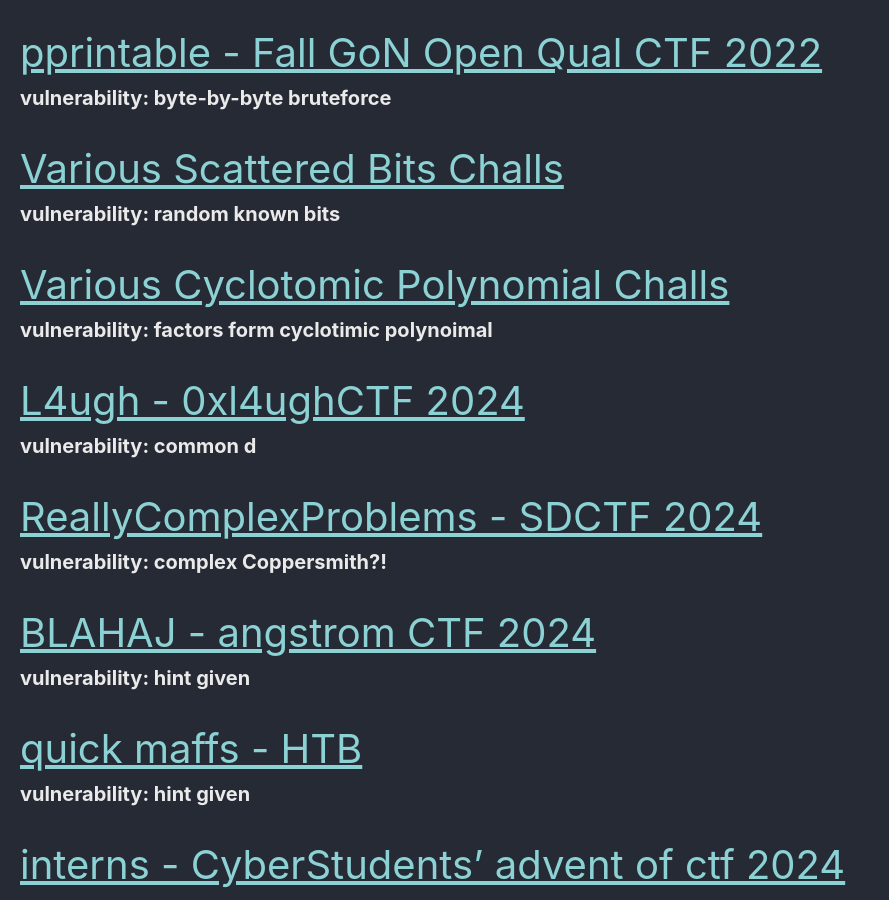
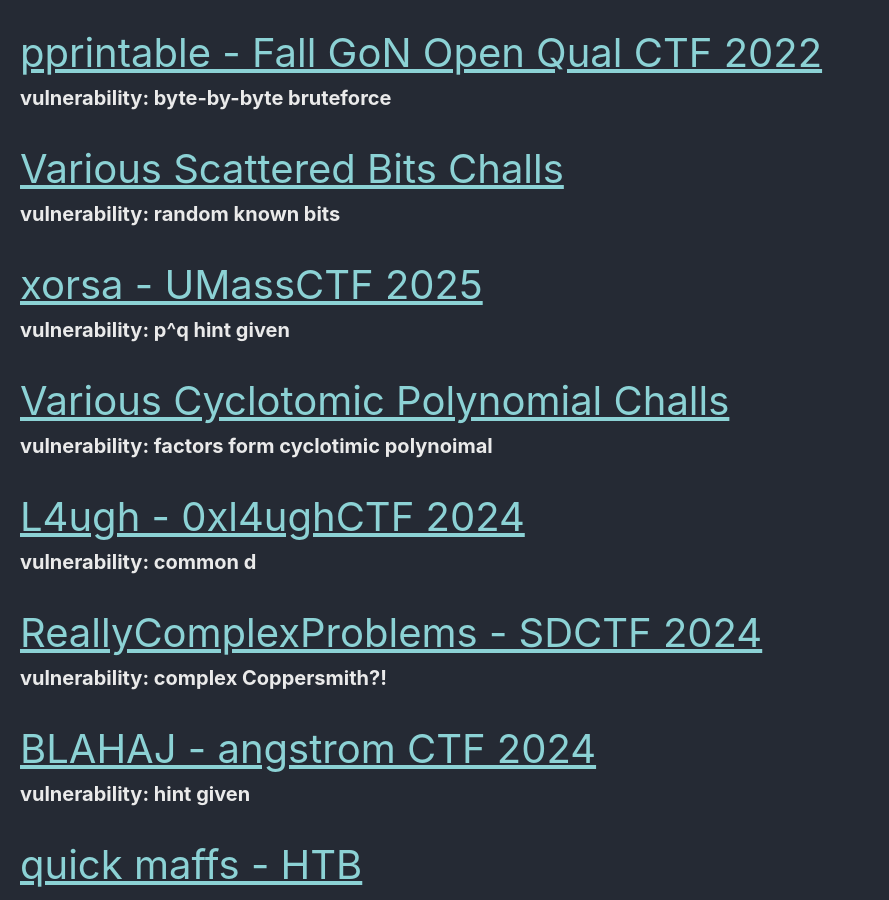
Before and after one commit to Connor-McCartney/Connor-McCartney.github.io, a Jekyll site: the page built from _pages/cryptography/rsa/rsa.md, in a window 1280 px wide and 900 px high, scrolled down 2617 px. Shown: the whole window, without its empty margins (0-889 px from the left). Built offline with Jekyll 4.4.1, drawn with Linux system fonts in a browser that asks for light colours; cached includes are drawn as plain includes.

Commit message:
Update rsa.md

```diff
--- a/_pages/cryptography/rsa/rsa.md
+++ b/_pages/cryptography/rsa/rsa.md
@@ -98,6 +98,10 @@ __vulnerability: byte-by-byte bruteforce__
 __vulnerability: random known bits__
 
 
+<span style="font-size:2em;">   [xorsa - UMassCTF 2025](/cryptography/rsa/xorsa-UMassCTF-2025)       </span> <br>
+__vulnerability: p^q hint given__
+
+
 <span style="font-size:2em;">   [Various Cyclotomic Polynomial Challs](/cryptography/rsa/CyclotomicPolynomial)       </span> <br>
 __vulnerability: factors form cyclotimic polynoimal__
 
```
